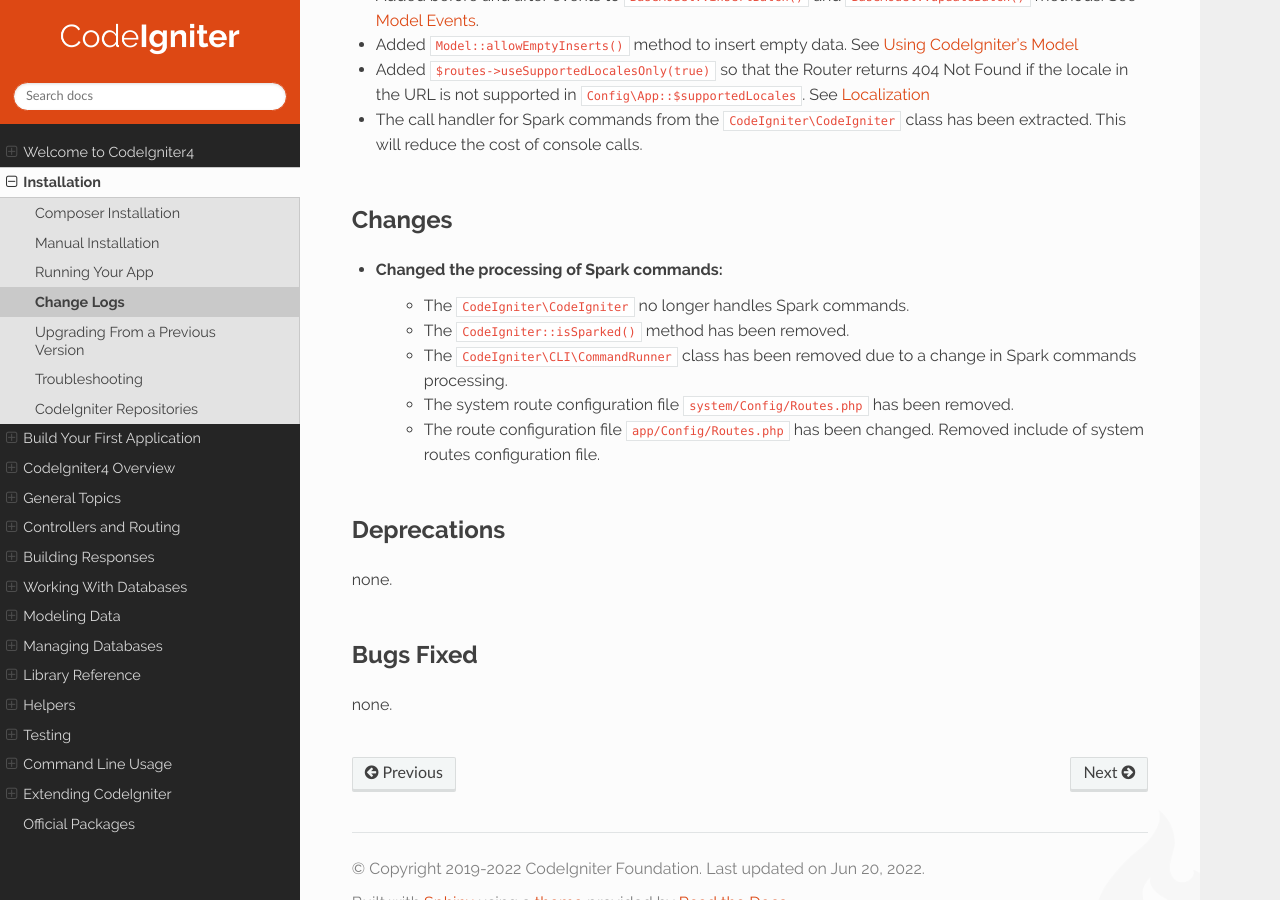
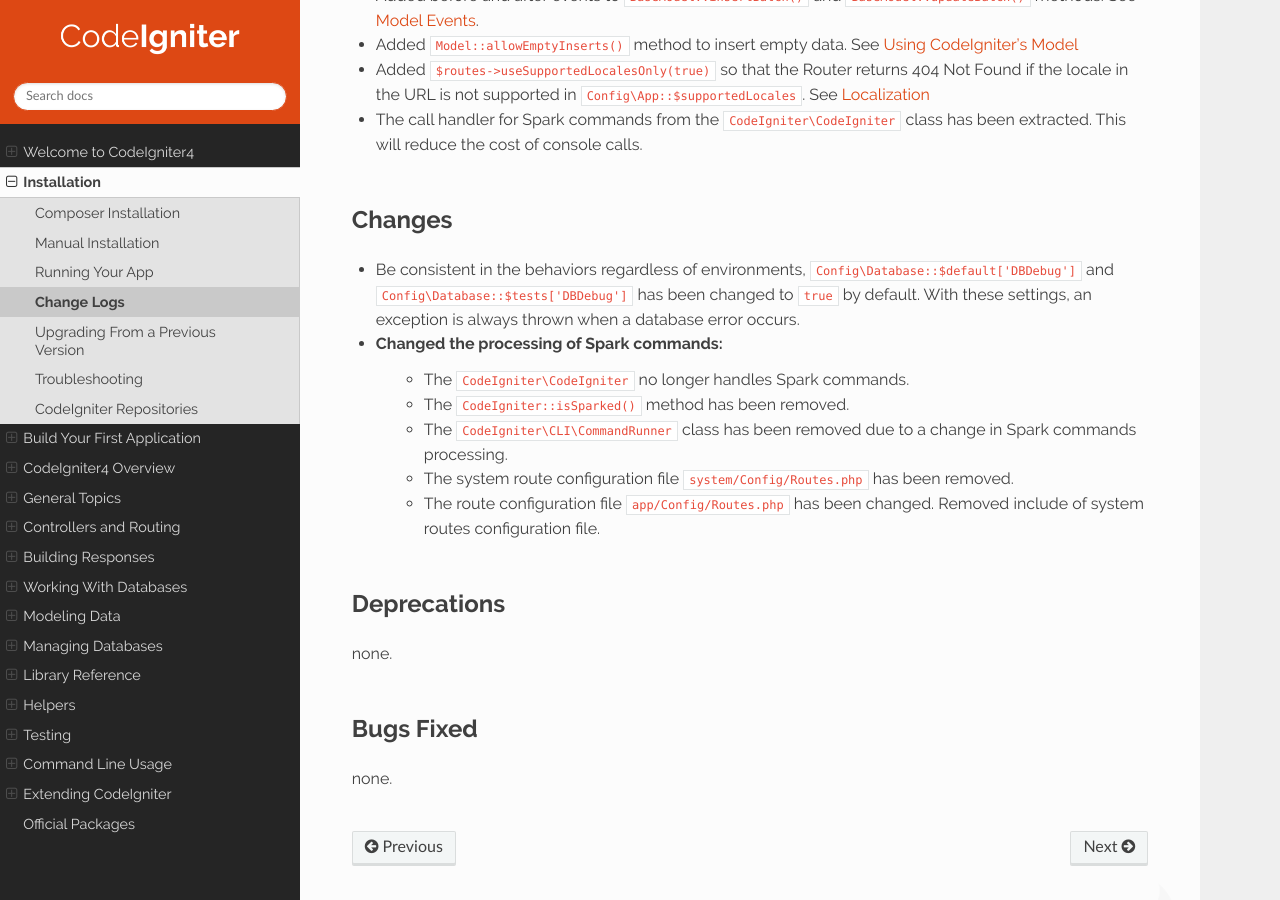
Before and after one commit to NEKOGET/ci4_user_guide_src, a Sphinx documentation site: the page built from source/changelogs/v4.3.0.rst, in a window 1280 px wide and 900 px high, scrolled down 760 px. Built offline with Sphinx 7.4.7 and the Read the Docs theme 2.0.0, drawn with Linux system fonts in a browser that asks for light colours.

Commit message:
docs: add changelog

```diff
--- a/source/changelogs/v4.3.0.rst
+++ b/source/changelogs/v4.3.0.rst
@@ -28,6 +28,7 @@ Enhancements
 Changes
 *******
 
+- Be consistent in the behaviors regardless of environments, ``Config\Database::$default['DBDebug']`` and ``Config\Database::$tests['DBDebug']`` has been changed to ``true`` by default. With these settings, an exception is always thrown when a database error occurs.
 - Changed the processing of Spark commands:
     - The ``CodeIgniter\CodeIgniter`` no longer handles Spark commands.
     - The ``CodeIgniter::isSparked()`` method has been removed.
```
